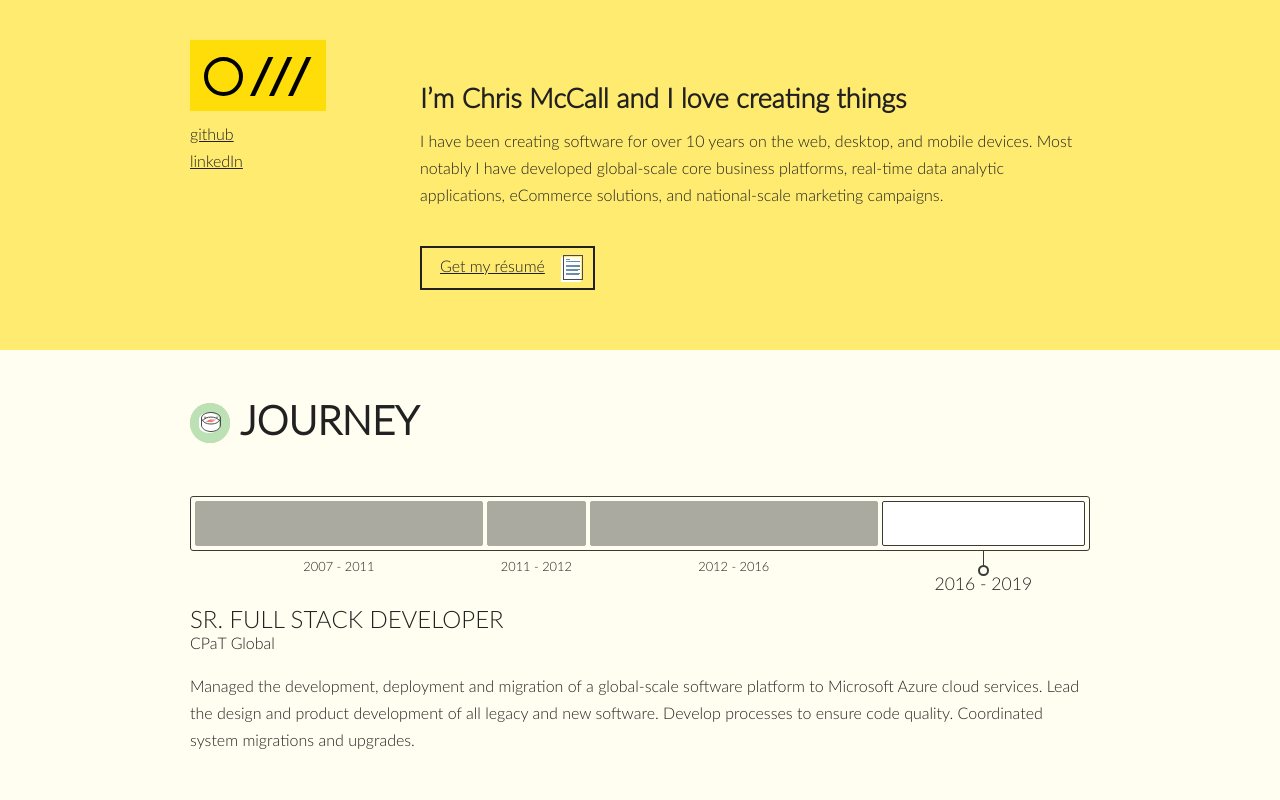
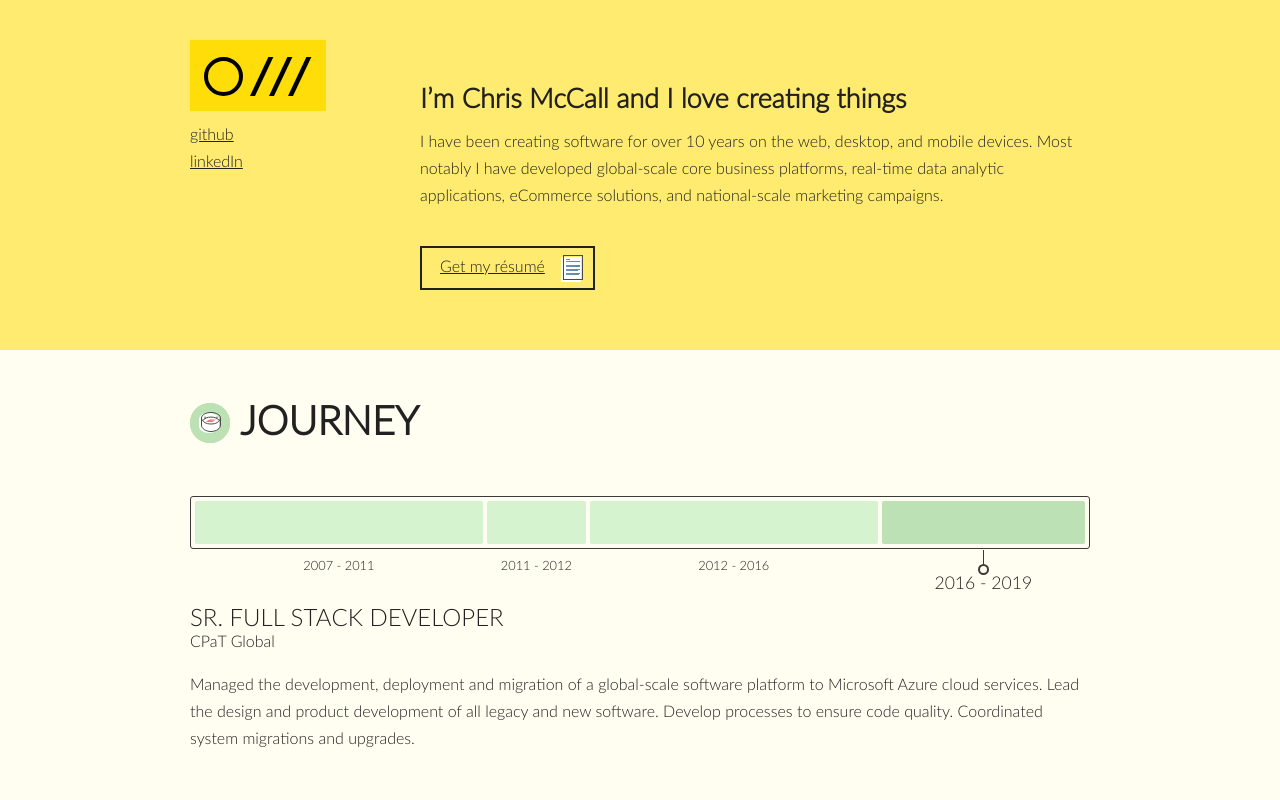
Before and after one commit to ChrisJMcCall/chrisjmccall_com, a React (Create React App) app: page / in a window 1280 px wide. Shown: the top 800 px of the page. Built offline with nearby package versions, Linux system fonts and the light colour scheme.

Commit message:
Timeline color now matches Journey icon.

```diff
--- a/src/Timeline/Timeline.css
+++ b/src/Timeline/Timeline.css
@@ -6,8 +6,9 @@
 }
 
 .Timeline ul li {
-  background: #abaaa0;
-  border: 1px solid #abaaa0;
+  /* background: #abaaa0; */
+  background: #D4F3CE;
+  /* border: 1px solid #abaaa0;  */
   border-radius: 2px;
   display: inline-block;
   height: 43px;
@@ -16,8 +17,8 @@
 }
 
 .Timeline ul li.selected {
-  background-color: #fff;
-  border-color: #3A3A3A;
+  background-color: #BBE1B4;
+  /* border-color: #3A3A3A; */
 }
 
 .Timeline ul li span {
--- a/src/Timeline/Timeline.js
+++ b/src/Timeline/Timeline.js
@@ -56,7 +56,7 @@ class Timeline extends Component {
 
     return(props.items.map((item, index) => {
         let itemWidth = (new Date(item.end).getTime() - new Date(item.start).getTime())*scale;
-        return <li className={(props.selected === item)? 'selected':''} key={index} style={{width: itemWidth-7 }} onMouseOver={()=> props.hover(item)}><span>{new Date(item.start).getFullYear()}&nbsp;-&nbsp;{new Date(item.end).getFullYear()}</span></li>
+        return <li className={(props.selected === item)? 'selected':''} key={index} style={{width: itemWidth-5 }} onMouseOver={()=> props.hover(item)}><span>{new Date(item.start).getFullYear()}&nbsp;-&nbsp;{new Date(item.end).getFullYear()}</span></li>
       })
     );
   }
```
